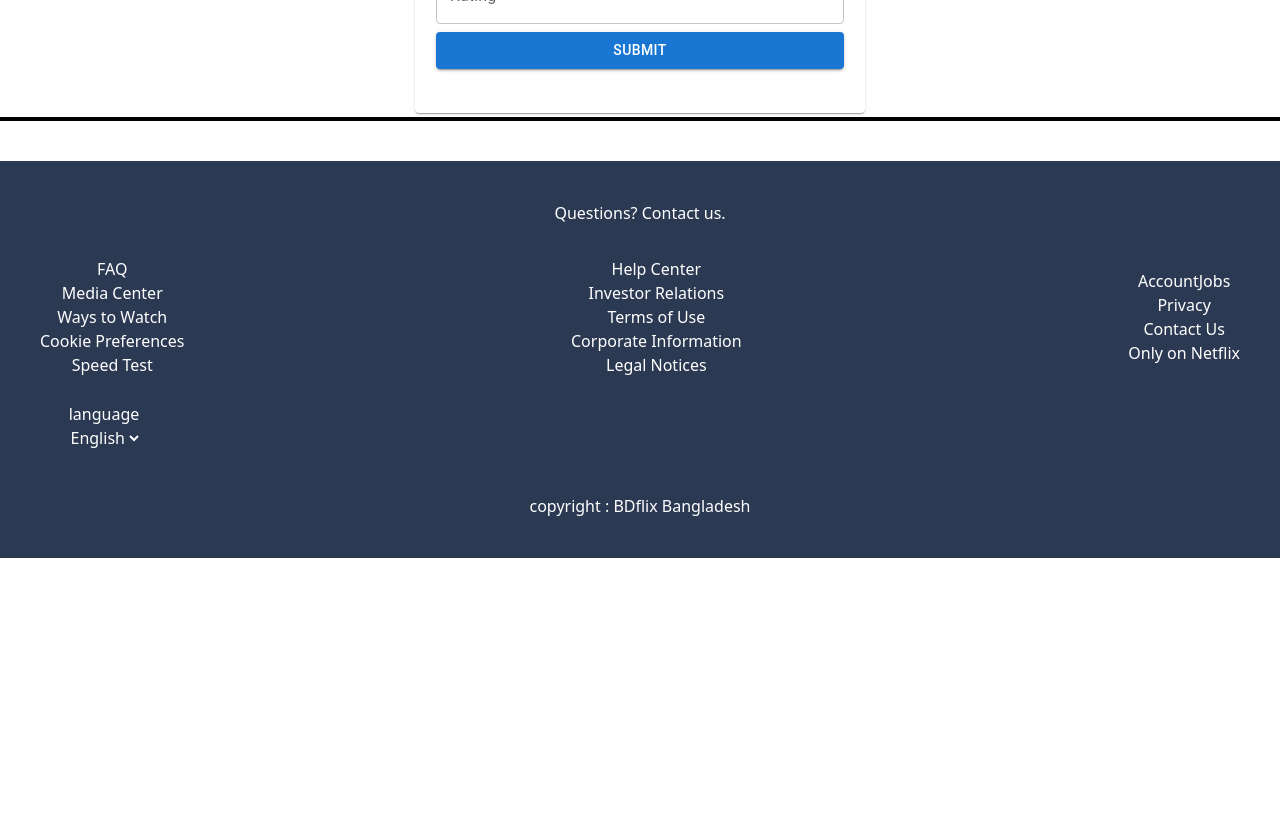
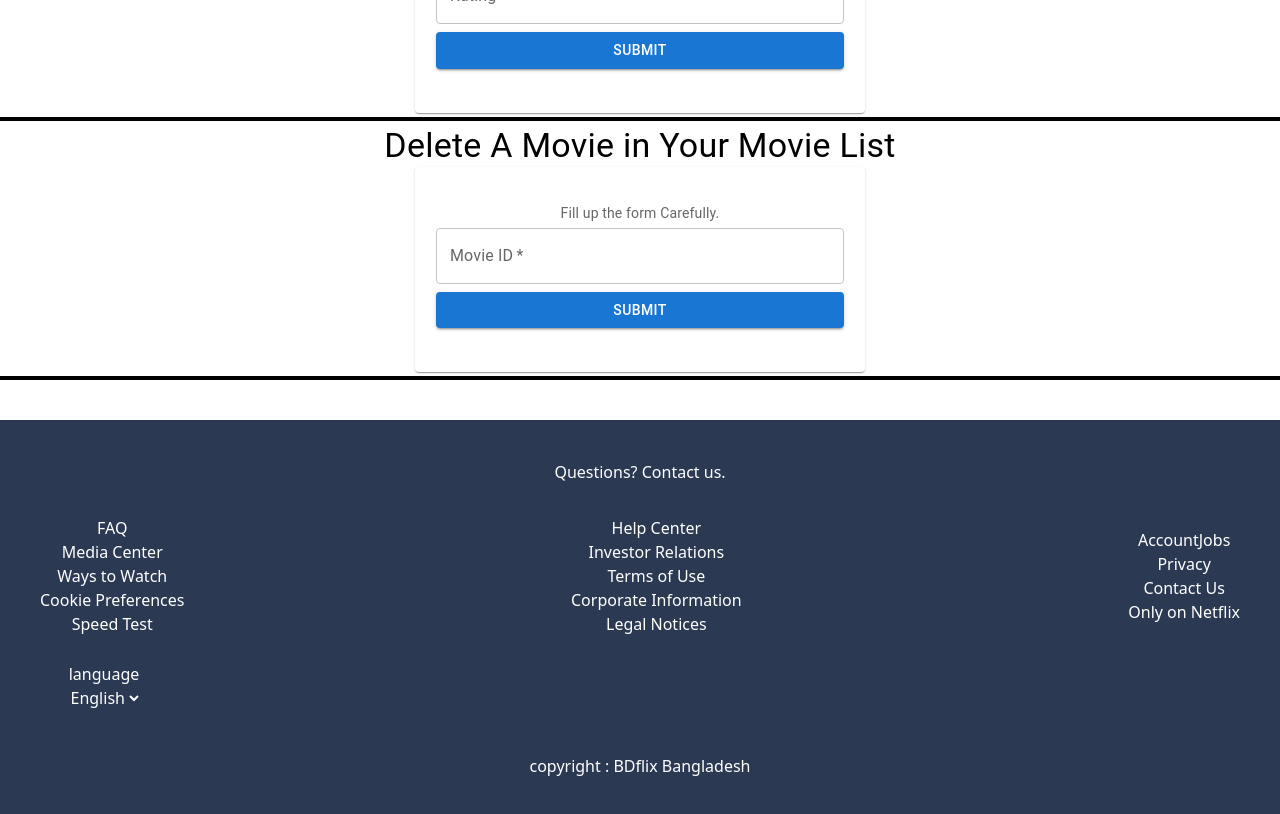
Before and after one commit to tarektusher/BDFlix-Movie-Server, a React (Create React App) app in the folder my-app/: page / in a window 1280 px wide. Shown: the part 2040-2854 px from the top of the page. Before the commit the page ends 2598 px from the top, so only its background shows below. Built offline with nearby package versions, Linux system fonts and the light colour scheme; no server answers.

Commit message:
DeleteMovie are done

```diff
--- a/my-app/src/components/DeleteMovie.jsx
+++ b/my-app/src/components/DeleteMovie.jsx
@@ -1,9 +1,49 @@
-import React from 'react'
+import { Box, Button, Card, CardContent, Grid, TextField, Typography } from '@mui/material'
+import React, { useState } from 'react'
 
 function DeleteMovie() {
-  return (
-    <div>DeleteMovie</div>
-  )
+  const [movieInfo , setMovieInfo] = useState({
+    movieid : "",
+
+})
+
+const handleMovieIdChange = (e)=>{
+    setMovieInfo({
+        movieid : e.target.value,
+    })
+}
+
+const getFormValue = (e)=>{
+    alert(`::: Movie is added to your movielist :::`);
+    console.log(e);
+
+}
+return (
+<Box>
+    <Typography variant='h4' >
+            Delete A Movie in Your Movie List
+    </Typography>
+    <Grid>
+    <Card style={{ maxWidth: 450, padding: "20px 5px", margin: "0 auto" }}>
+      <CardContent>
+        <Typography variant="body2" color="textSecondary" component="p" gutterBottom>
+          Fill up the form Carefully.
+      </Typography>
+        <form onSubmit={(e)=>getFormValue(e)}>
+          <Grid container spacing={1}>
+            <Grid xs={12} sm={12} item>
+              <TextField placeholder="Enter Movie ID" label="Movie ID" variant="outlined" fullWidth onChange={(e) => handleMovieIdChange(e)} required />
+            </Grid>
+            <Grid item xs={12}>
+              <Button type="submit" variant="contained" color="primary" fullWidth >Submit</Button>
+            </Grid>
+          </Grid>
+        </form>
+      </CardContent>
+    </Card>
+  </Grid>
+</Box>
+)
 }
 
 export default DeleteMovie
--- a/my-app/src/routes/route.jsx
+++ b/my-app/src/routes/route.jsx
@@ -6,6 +6,7 @@ import Home from '../components/Home';
 import About from '../components/About';
 import Contact from '../components/Contact';
 import AddMovie from '../components/AddMovie';
+import DeleteMovie from '../components/DeleteMovie';
 // const Navbar = lazy(()=> import('./components/Navbar'));
 // const  Home = lazy(()=>import('./components/Home')) ;
 // const MoviesList = lazy(()=> import ('./components/MoviesList')) ;
@@ -25,6 +26,8 @@ function route() {
         <hr className='my-1 border-gray-600 border-2'></hr>
         <AddMovie />
         <hr className='my-1 border-gray-600 border-2'></hr>
+        <DeleteMovie />
+        <hr className='my-1 border-gray-600 border-2'></hr>
         <About />
     </div>
   );
```
